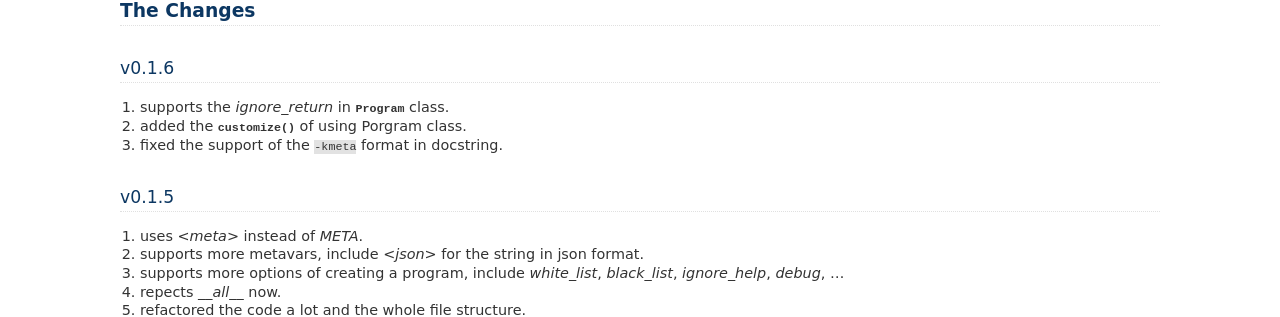
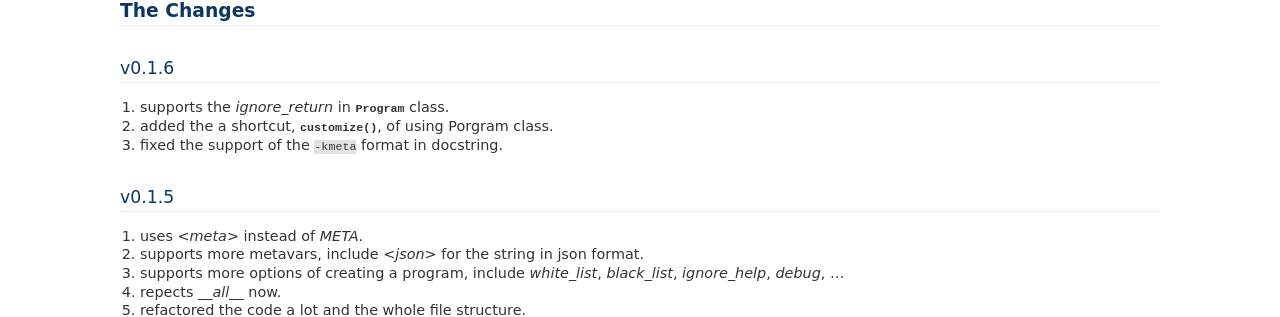
Before and after one commit to moskytw/clime, a Sphinx documentation site: the page built from docs/changes.rst, in a window 1280 px wide. Shown: the part 137-454 px from the top of the page. Built offline with Sphinx 7.4.7, drawn with Linux system fonts in a browser that asks for light colours.

Commit message:
rewording

```diff
--- a/docs/changes.rst
+++ b/docs/changes.rst
@@ -6,7 +6,7 @@ v0.1.6
 ------
 
 1. supports the `ignore_return` in :py:class:`~clime.core.Program` class.
-2. added the :py:func:`~clime.core.customize` of using Porgram class.
+2. added the a shortcut, :py:func:`~clime.core.customize`, of using Porgram class.
 3. fixed the support of the ``-kmeta`` format in docstring.
 
 v0.1.5
```
